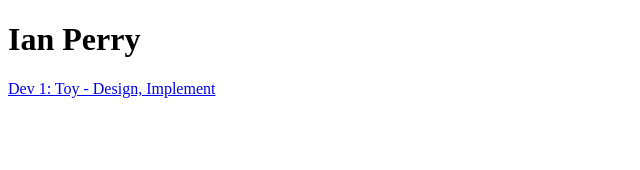
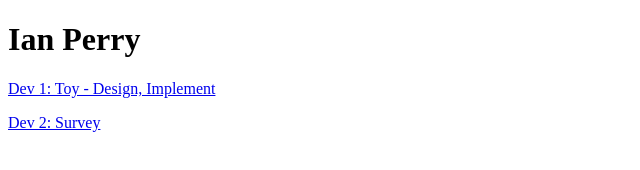
Before and after one commit to aranea-e/website, a plain HTML site: page index.html in a window 1280 px wide. Shown: the whole page, without its empty margins (0-640 px from the left). Drawn offline with Linux system fonts and the light colour scheme.

Commit message:
Added dev2 survey

```diff
--- a/index.html
+++ b/index.html
@@ -16,5 +16,10 @@
 			<br>
 		</p>
 
+		<p>
+			<a href="https://forms.gle/akL8DPTLfPJKbYCr9" target="_blank">Dev 2: Survey </a>
+			<br>
+		</p>
+
 	</body>
 </html>
```
